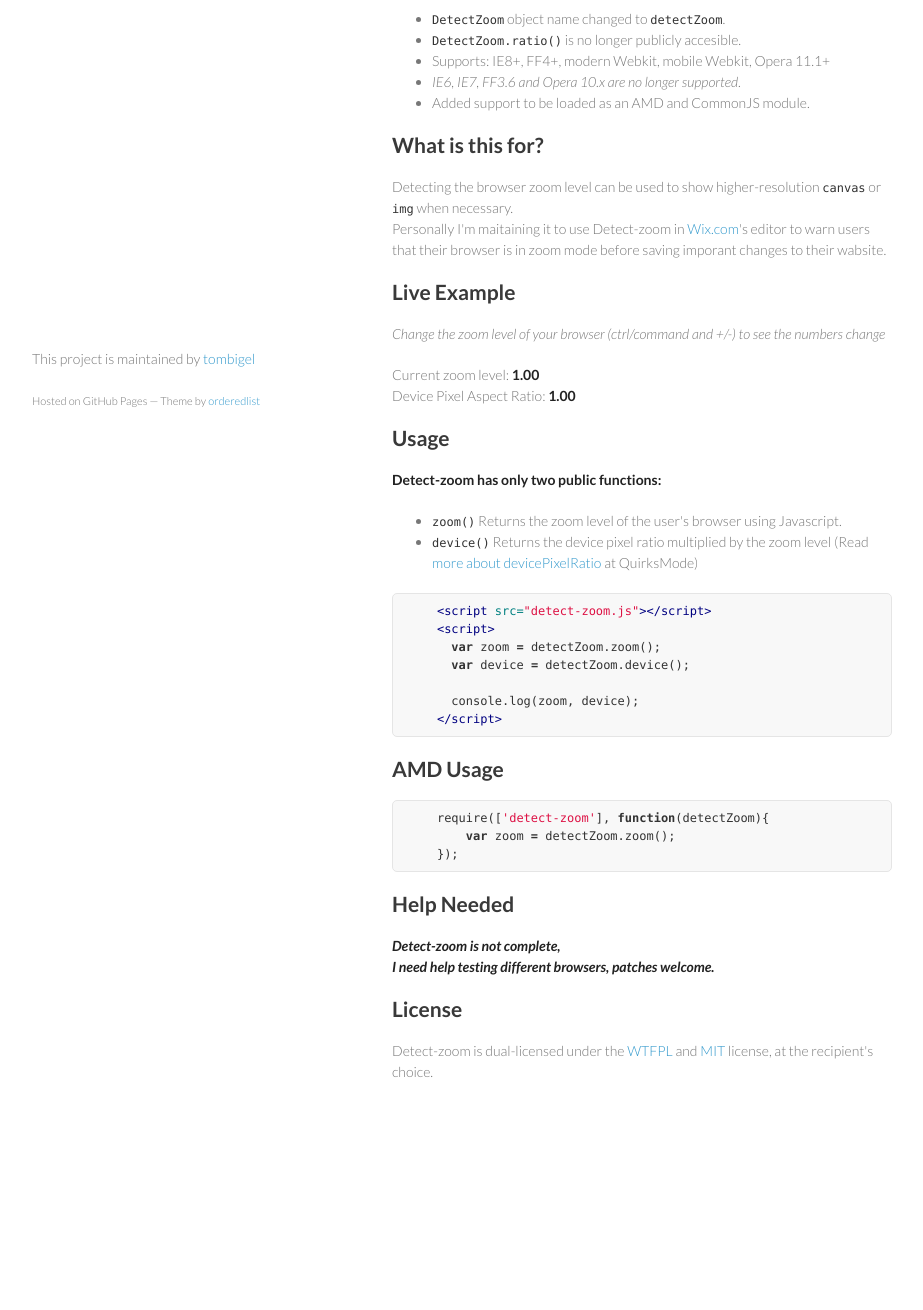
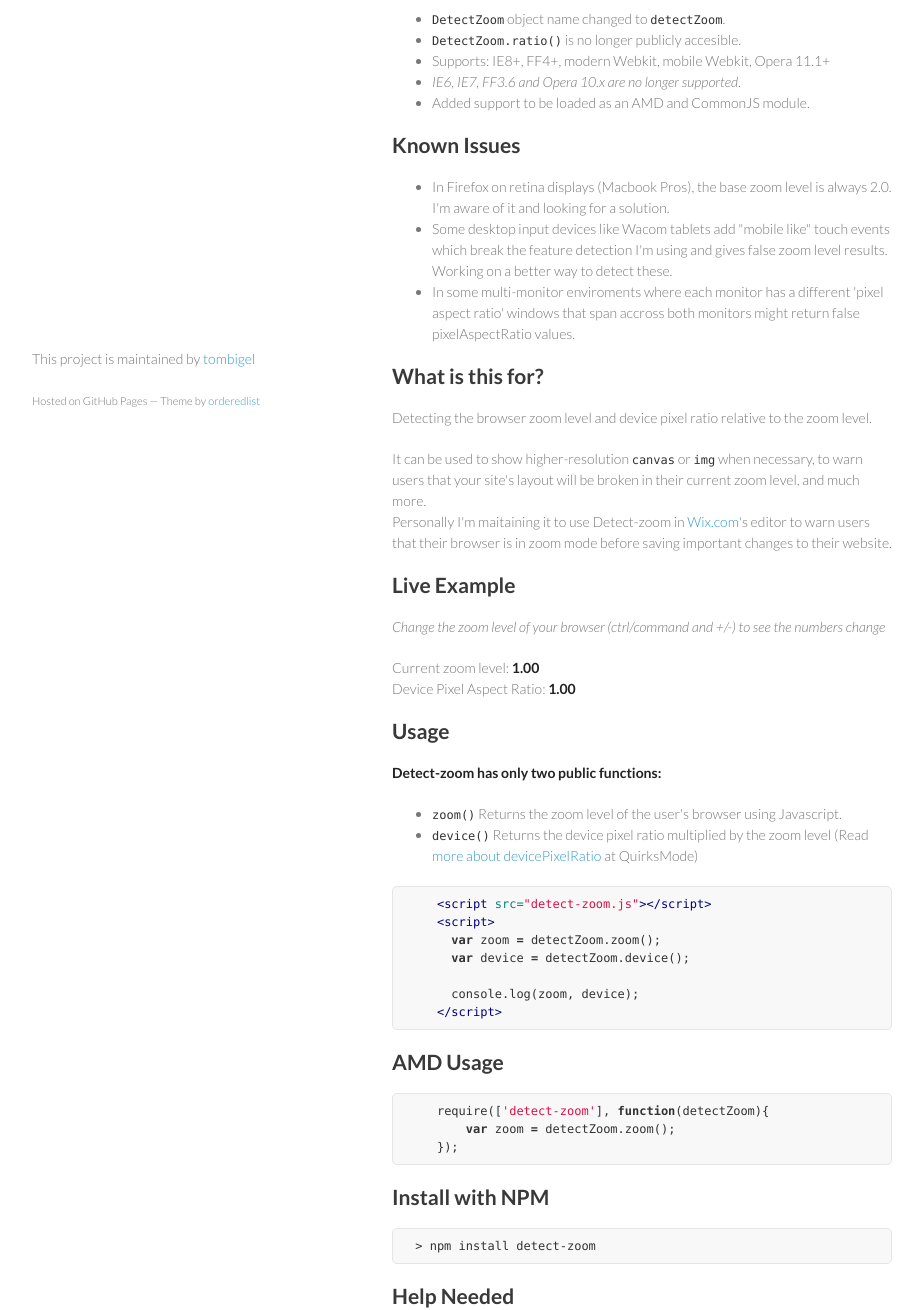
Before and after one commit to tombigel/detect-zoom, a plain HTML site: page index.html in a window 1280 px wide. Shown: the part 320-1630 px from the top of the page, without its empty margins (178-1101 px from the left). Before the commit the page ends 1472 px from the top, so only its background shows below. Drawn offline with nearby package versions, Linux system fonts and the light colour scheme.

Commit message:
merge master, change gh page

```diff
--- a/index.html
+++ b/index.html
@@ -55,12 +55,24 @@
             <li>Added support to be loaded as an AMD and CommonJS module.</li>
         </ul>
 
+        <h2>Known Issues</h2>
+
+        <ul>
+            <li>In Firefox on retina displays (Macbook Pros), the base zoom level is always 2.0. I'm aware of it and looking for a solution.</li>
+            <li>Some desktop input devices like Wacom tablets add "mobile like" touch events which break the feature detection I'm using and gives false zoom level results. Working on a better way to detect these.</li>
+            <li>In some multi-monitor enviroments where each monitor has a different 'pixel aspect ratio' windows that span accross both monitors might return false pixelAspectRatio values.</li>
+        </ul>
+
         <h2>What is this for?</h2>
 
-        <p>Detecting the browser zoom level can be used to show higher-resolution <code>canvas</code> or
-            <code>img</code> when necessary.<br>
+        <p>Detecting the browser zoom level and device pixel ratio relative to the zoom level.</p>
+        <p>
+           It can be used to show higher-resolution <code>canvas</code> or <code>img</code> when necessary,
+           to warn users that your site's layout will be broken in their current zoom level,
+           and much more.
+           <br>
            Personally I'm maitaining it to use Detect-zoom in
-            <a href="http://wix.com">Wix.com</a>'s editor to warn users that their browser is in zoom mode before saving imporant changes to their wabsite.
+            <a href="http://wix.com">Wix.com</a>'s editor to warn users that their browser is in zoom mode before saving important changes to their website.
         </p>
 
         <h2>Live Example </h2>
@@ -103,6 +115,9 @@
     <span class="p">});</span>
 </pre>
         </div>
+        <h2>Install with NPM</h2>
+
+                <div class="highlight"><pre> > npm install detect-zoom </pre></div>
 
         <h2>Help Needed</h2>
 
```
Also changed, not shown: README.md.
